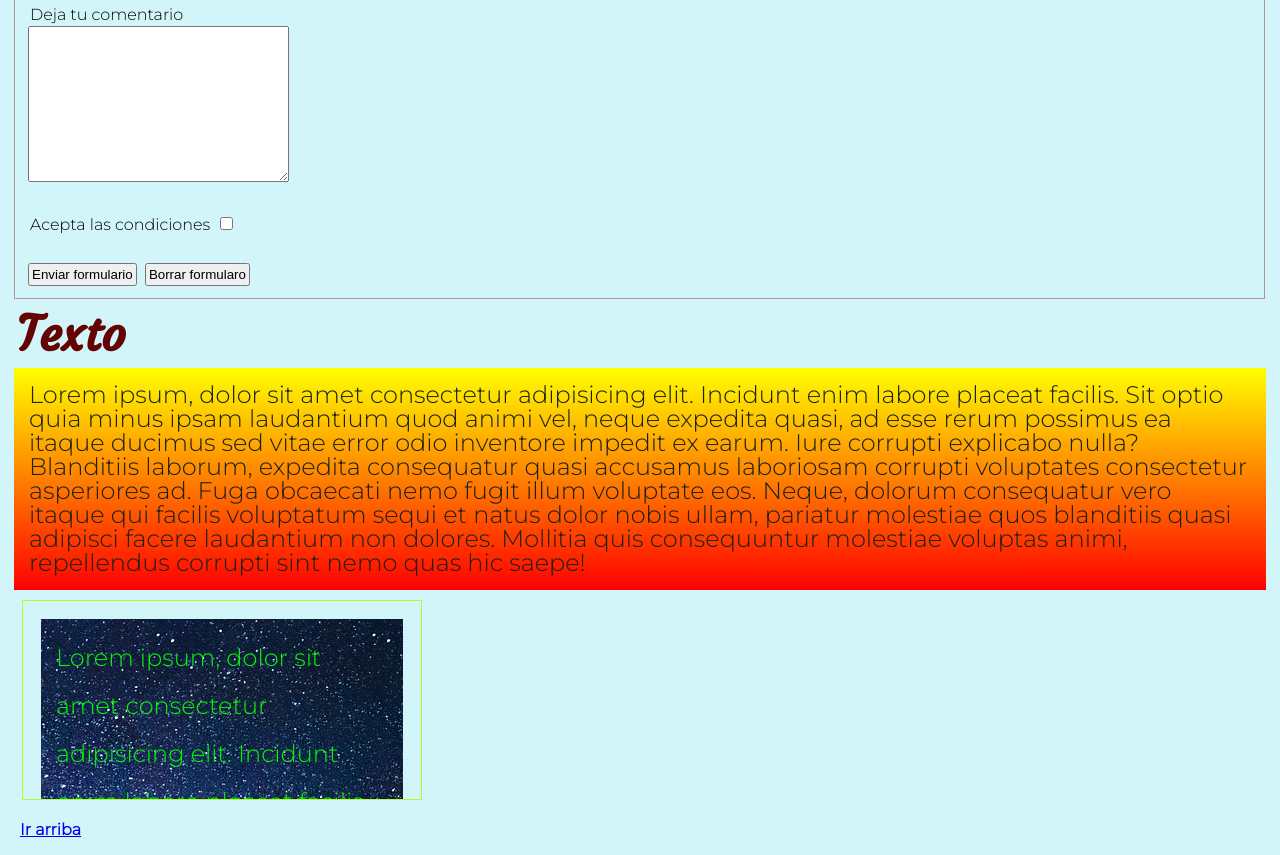
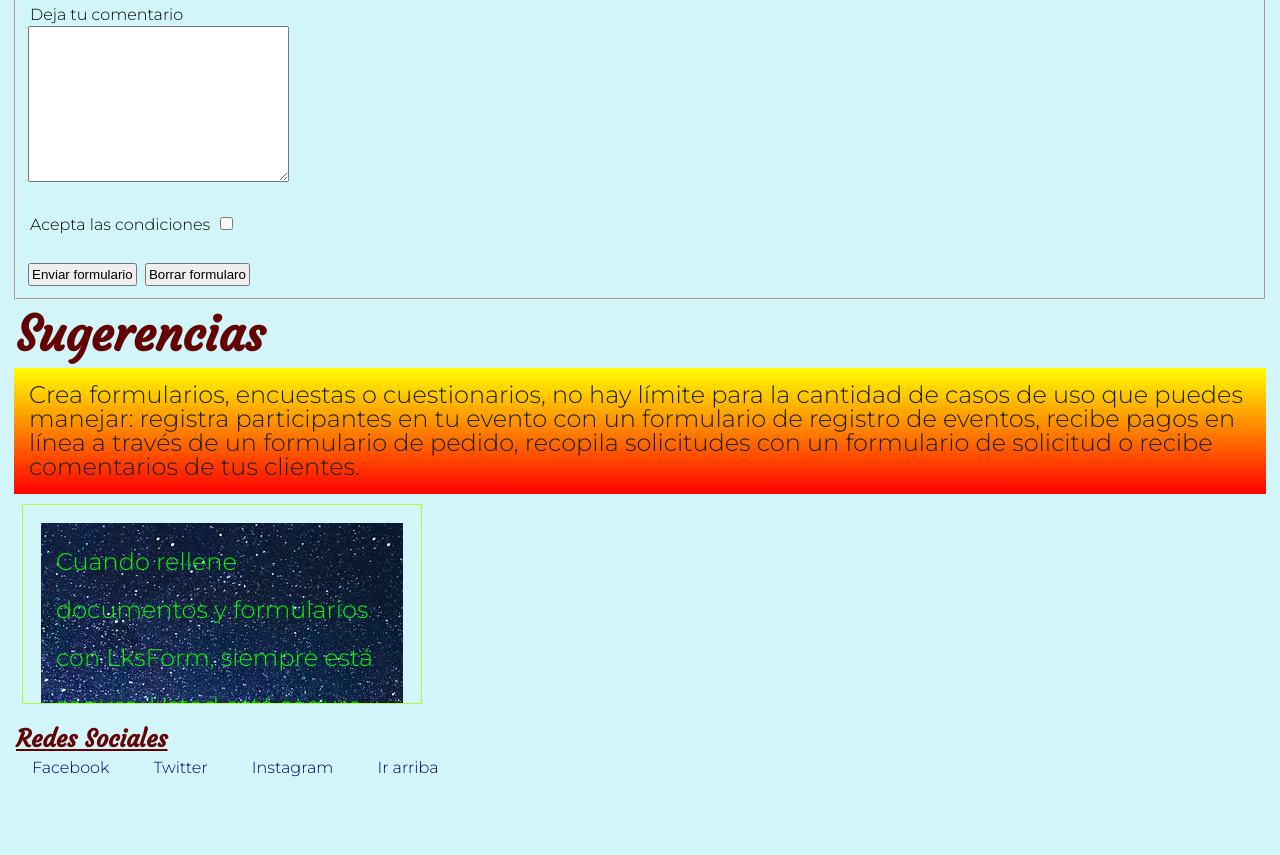
Before and after one commit to Lks182/proyecto.final, a website: page Pages/form.html in a window 1280 px wide. Shown: the part 628-1483 px from the top of the page. After the commit the page ends 1417 px from the top, so only its background shows below. Drawn offline with Linux system fonts and the light colour scheme.

Commit message:
agregue redes

```diff
--- a/Pages/form.html
+++ b/Pages/form.html
@@ -4,6 +4,8 @@
     <meta charset="UTF-8">
     <meta http-equiv="X-UA-Compatible" content="IE=edge">
     <meta name="viewport" content="width=device-width, initial-scale=1.0">
+    <meta name="description" content="Formulario echo por el jugador de Fighting Games Lks182">
+    <meta name="keywords" content="Lks,Formulario echo por Lks,Fighting Games, jugador">
     <link rel="preconnect" href="https://fonts.googleapis.com">
     <link rel="preconnect" href="https://fonts.gstatic.com" crossorigin>
     <link href="https://fonts.googleapis.com/css2?family=Courgette&family=Montserrat:wght@300&display=swap" rel="stylesheet">
@@ -102,23 +104,25 @@
         </fieldset>
         </form>
         <h2>
-            Texto
+            Sugerencias
         </h2>
             <p class="parrafo1">
-                Lorem ipsum, dolor sit amet consectetur adipisicing elit. Incidunt enim labore placeat facilis. Sit optio quia minus ipsam laudantium quod animi vel, neque expedita quasi, ad esse rerum possimus ea itaque ducimus sed vitae error odio inventore impedit ex earum. Iure corrupti explicabo nulla? Blanditiis laborum, expedita consequatur quasi accusamus laboriosam corrupti voluptates consectetur asperiores ad. Fuga obcaecati nemo fugit illum voluptate eos. Neque, dolorum consequatur vero itaque qui facilis voluptatum sequi et natus dolor nobis ullam, pariatur molestiae quos blanditiis quasi adipisci facere laudantium non dolores. Mollitia quis consequuntur molestiae voluptas animi, repellendus corrupti sint nemo quas hic saepe!
+                Crea formularios, encuestas o cuestionarios, no hay límite para la cantidad de casos de uso que puedes manejar: registra participantes en tu evento con un formulario de registro de eventos, recibe pagos en línea a través de un formulario de pedido, recopila solicitudes con un formulario de solicitud o recibe comentarios de tus clientes.
             </p>
         <div class="caja1">
             <p class="parrafo2">
-                Lorem ipsum, dolor sit amet consectetur adipisicing elit. Incidunt enim labore placeat facilis. Sit optio quia minus ipsam laudantium quod animi vel, neque expedita quasi, ad esse rerum possimus ea itaque ducimus sed vitae error odio inventore impedit ex earum. Iure corrupti explicabo nulla? Blanditiis laborum, expedita consequatur quasi accusamus laboriosam corrupti voluptates consectetur asperiores ad. Fuga obcaecati nemo fugit illum voluptate eos. Neque, dolorum consequatur vero itaque qui facilis voluptatum sequi et natus dolor nobis ullam, pariatur molestiae quos blanditiis quasi adipisci facere laudantium non dolores. Mollitia quis consequuntur molestiae voluptas animi, repellendus corrupti sint nemo quas hic saepe!
+                Cuando rellene documentos y formularios con LksForm, siempre está seguro. Usted está seguro de que cada palabra, cada número es exactamente donde debería estar. Estás absolutamente seguro de que tus documentos son legibles, claros y ordenados.
             </p>
         </div>
     </main>
     <footer>
-        <td>
-            <h4>
-                <a href="#arriba" id="abajo">Ir arriba</a>
-            </h4>
-        </td>
+        <h2>
+            Redes Sociales
+        </h2>
+        <a href="https://es-la.facebook.com/" target="_blank">Facebook</a>
+        <a href="https://twitter.com/" target="_blank">Twitter</a>
+        <a href="https://www.instagram.com/" target="_blank">Instagram</a>
+        <a href="#arriba" id="abajo">Ir arriba</a>
     </footer>
 </body>
 </html>
--- a/scss/_footer.scss
+++ b/scss/_footer.scss
@@ -1,13 +1,15 @@
 footer{
-    td{
-        h4{
-            margin: 2px;
-            color: $colorgal;
-            font-size: 1rem;
-            text-decoration: underline;
-            #abajo{
-                color: $colorgal;
-            }
-        }
+    h2{
+        color: $colortit;
+        text-decoration: underline;
+        font-family: $letratit
+    }
+    a{
+        padding: 10px;
+        margin: 10px;
+        font-family: $letratex;
+        font-size: 1rem;
+        color: #00005a;
+        text-decoration: none;
     }
 }
--- a/scss/_pag2.scss
+++ b/scss/_pag2.scss
@@ -43,7 +43,7 @@
     .main{
         background-color: black;
         grid-area: main;
-        border: 2px rgb(255, 0, 0) double;
+        border: 2px #ff0000 double;
         display: flex;
         flex-direction: column;
         justify-content: center;
@@ -59,8 +59,7 @@
     .aside{
         background-color: black;
         grid-area: aside;
-        border: 2px rgb(255, 0, 0) double;
-        display: flex;
+        border: 2px #ff0000 double;
         display: flex;
         flex-direction: column;
         justify-content: center;
@@ -76,7 +75,7 @@
     .footer{
         background-color: black;
         grid-area: footer;
-        border: 2px rgb(255, 0, 0) double;
+        border: 2px #ff0000 double;
         display: flex;
         display: flex;
         flex-direction: column;
```
Also changed, not shown: Pages/listas_completo.html (+9 -5 lines), Pages/multi.html (+9 -5 lines), Pages/pag2.html (+10 -5 lines), index.html (+9 -5 lines), css/estilo.css.
